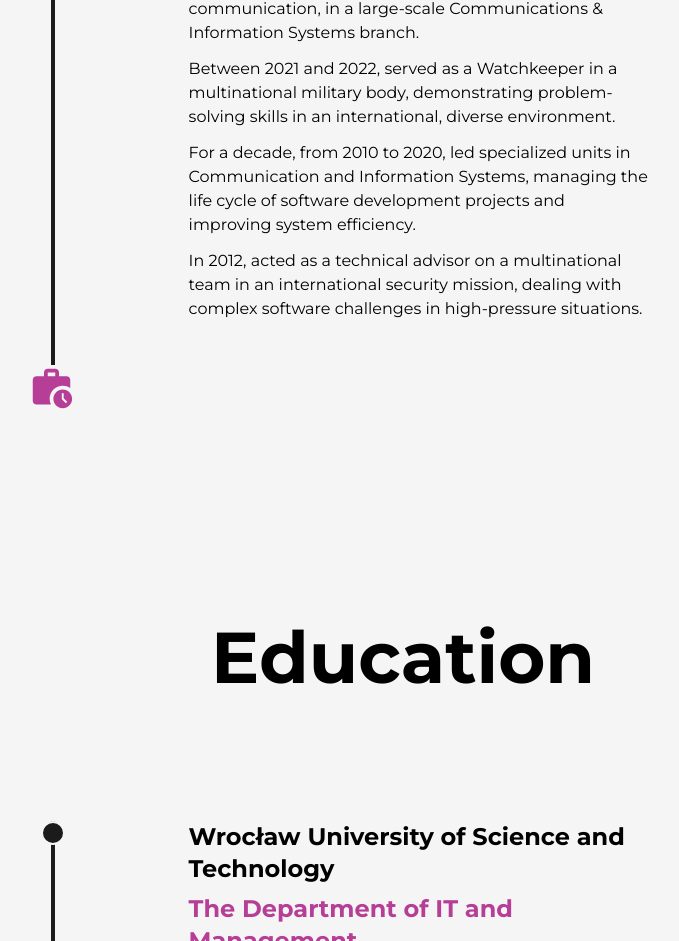
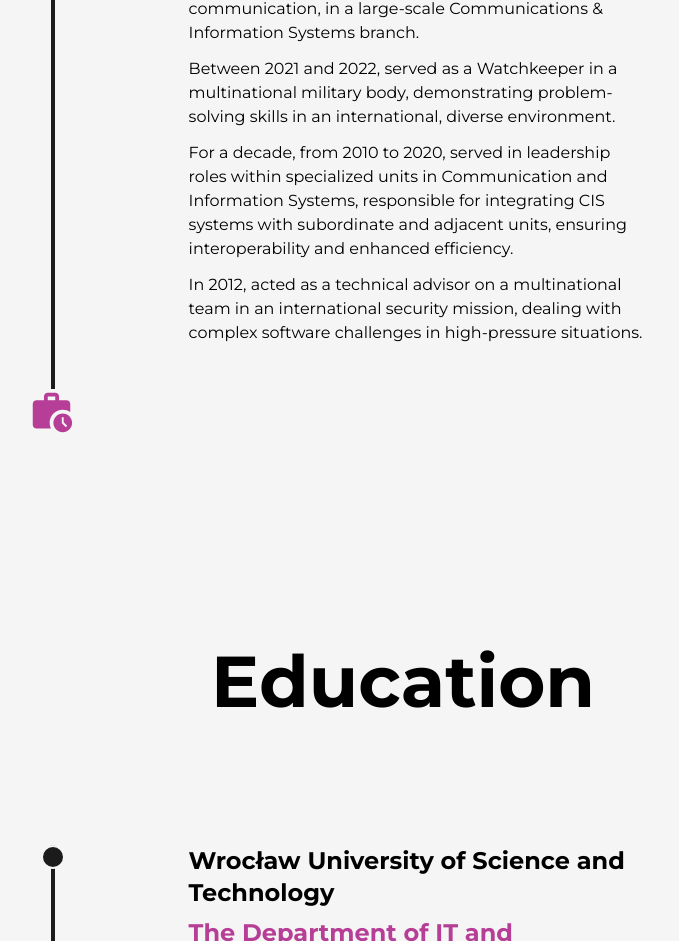
Before and after one commit to MaciejM-S/ms-portfolio-front-end, a React (Create React App) app: page /about in a window 1280 px wide. Shown: the part 2593-3534 px from the top of the page, without its empty margins (237-916 px from the left). Built offline with nearby package versions, Linux system fonts and the light colour scheme; no server answers.

Commit message:
update experience

```diff
--- a/src/components/Experience.tsx
+++ b/src/components/Experience.tsx
@@ -87,7 +87,7 @@ function Experience(props: ExperienceProps) {
 
                 "Between 2021 and 2022, served as a Watchkeeper in a multinational military body, demonstrating problem-solving skills in an international, diverse environment.",
 
-                "For a decade, from 2010 to 2020, led specialized units in Communication and Information Systems, managing the life cycle of software development projects and improving system efficiency.",
+                "For a decade, from 2010 to 2020, served in leadership roles within specialized units in Communication and Information Systems, responsible for integrating CIS systems with subordinate and adjacent units, ensuring interoperability and enhanced efficiency.",
 
                 "In 2012, acted as a technical advisor on a multinational team in an international security mission, dealing with complex software challenges in high-pressure situations."
               ]}
```
